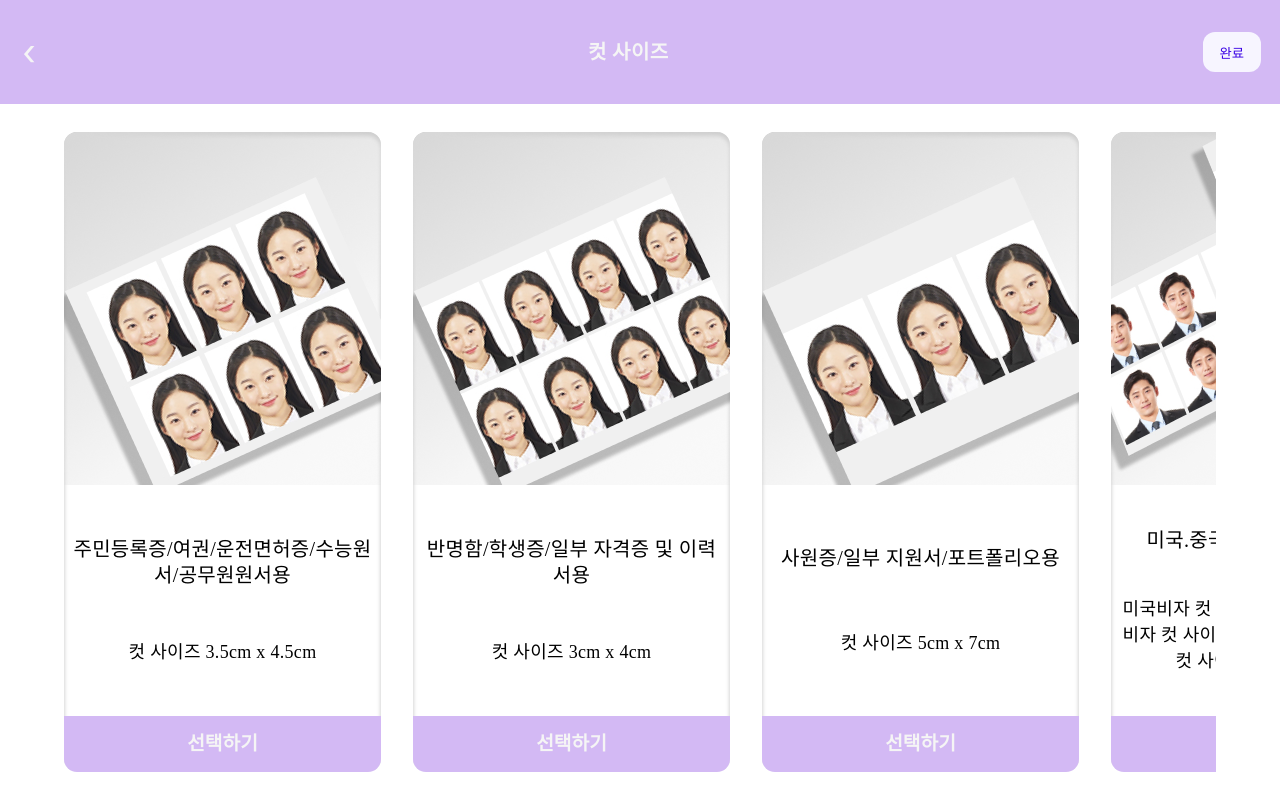
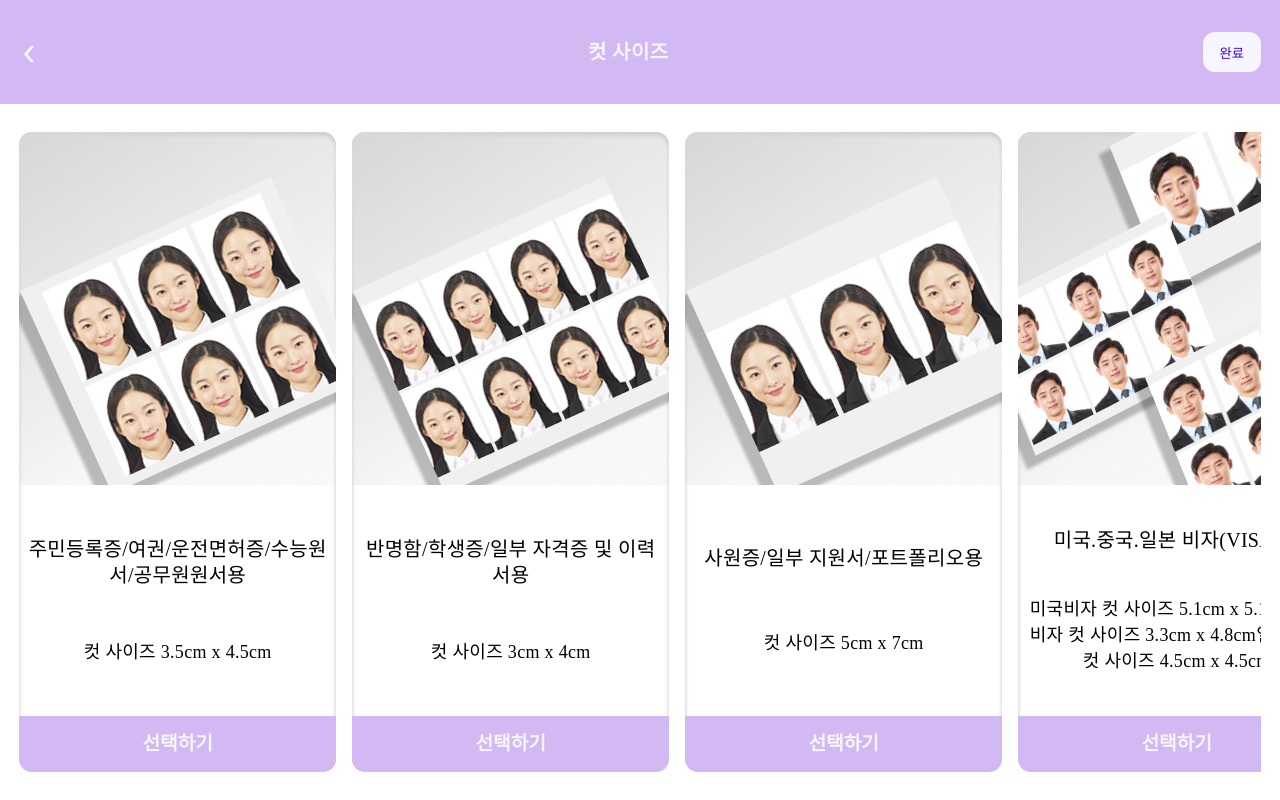
Before and after one commit to hongii/id-photo-web, a Next.js app in the folder client/: page /cut-size-decision in a window 1280 px wide. Built offline with nearby package versions, Linux system fonts and the light colour scheme.

Commit message:
Fix: test code is modified

```diff
--- a/client/components/Card.tsx
+++ b/client/components/Card.tsx
@@ -1,32 +1,33 @@
-import React from 'react'
+import React from 'react';
 import Image from 'next/image';
 import { CardInfo } from '../constants/cutSizeData';
 import styles from '../pages/cut-size-decision/CutSizeDecision.module.css';
 
 const imgSrc: string[] = [
-	"/images/passportImg1.png",
-	"/images/studentIdImg2.png",
-	"/images/employeeIDImg3.png",
-	"/images/visaImg4.png",
+  '/images/passportImg1.png',
+  '/images/studentIdImg2.png',
+  '/images/employeeIDImg3.png',
+  '/images/visaImg4.png',
 ];
 
-const Card = ({ ...card }: CardInfo) => (
-	<div>
+interface IProps {
+  card: CardInfo;
+}
+
+const Card = ({ card }: IProps) => (
   <li className={styles.card__item} aria-label="cut size item">
-			<div className={styles.card__image} >
     <Image
       src={imgSrc[card.id]}
-					alt={ card.title}
+      alt={`${card.title} 컷 사이즈`}
       width="317"
       height="353"
-					layout="responsive"
     />
-			</div>
+
     <p className={styles['cut-title']}>{card.title}</p>
     <p className={styles['cut-size']}>{card.cutSize}</p>
-			<button className={styles['select-btn']} type="button">선택하기</button>
+    <button className={styles['select-btn']} type="button">
+      선택하기
+    </button>
   </li>
-	</div>
 );
-
 export default Card;
--- a/client/pages/cut-size-decision/CutSizeDecision.module.css
+++ b/client/pages/cut-size-decision/CutSizeDecision.module.css
@@ -1,4 +1,4 @@
-.container{
+.container {
   max-height: 100vh;
 }
 
@@ -40,7 +40,7 @@
   color: #f5f5f5;
 }
 
-.complete-btn{
+.complete-btn {
   padding: 10px 14px;
   gap: 6px;
 
@@ -65,21 +65,21 @@
   clip: rect(0, 0, 0, 0);
 }
 
-.card-container{
+.card-container {
   display: flex;
   align-items: center;
   justify-content: center;
   height: calc(100vh - 104px);
 }
 
-.card__list{
+.card__list {
   display: flex;
   align-items: center;
   justify-content: space-between;
-	gap: 32px;
-	margin: 1.3rem auto;
+  gap: 1rem;
+  margin: 1.2rem;
 
-	width: 90vw;
+  width: 100%;
   aspect-ratio: auto;
 
   overflow-x: scroll;
@@ -91,7 +91,7 @@
   display: none;
 }
 
-.card__item{
+.card__item {
   display: flex;
   flex-direction: column;
   justify-content: space-between;
@@ -102,12 +102,7 @@
   box-shadow: inset 0px 4px 4px rgba(0, 0, 0, 0.25);
 }
 
-.card__image{
-	/* max-width: 400px; */
-	/* max-height: 424px; */
-}
-
-.cut-title{
+.cut-title {
   font-family: 'Work Sans';
   font-style: normal;
   font-weight: 400;
@@ -119,7 +114,7 @@
   letter-spacing: 0.3px;
 }
 
-.cut-size{
+.cut-size {
   font-family: 'Work Sans';
   font-style: normal;
   font-weight: 400;
@@ -132,7 +127,7 @@
   letter-spacing: 0.3px;
 }
 
-.select-btn{
+.select-btn {
   display: flex;
   flex-direction: column;
   justify-content: center;
@@ -141,7 +136,7 @@
   width: 317px;
   /* gap: 6px; */
 
-	color: #F5F5F5;
+  color: #f5f5f5;
   font-family: 'Work Sans';
   font-style: normal;
   font-weight: 700;
@@ -149,8 +144,7 @@
   line-height: 24px;
   white-space: nowrap;
 
-	background: #D3B9F4;
+  background: #d3b9f4;
   border-radius: 0px 0px 13px 13px;
-	border:none;
-
+  border: none;
 }
--- a/client/pages/cut-size-decision/index.tsx
+++ b/client/pages/cut-size-decision/index.tsx
@@ -1,9 +1,9 @@
-import React,{useState} from 'react';
+import React, { useState } from 'react';
 import type { NextPage } from 'next';
 import Head from 'next/head';
 import Link from 'next/link';
 import styles from './CutSizeDecision.module.css';
-import Card  from '../../components/Card';
+import Card from '../../components/Card';
 import { CardInfo, cutSizeData } from '../../constants/cutSizeData';
 
 const CutSizeDecision: NextPage = () => {
@@ -32,16 +32,26 @@ const CutSizeDecision: NextPage = () => {
         </button>
       </header>
       <main className={styles.main}>
-        <section className={styles["card-container"]}>
-          <h2 className={styles["screen-reader-only"]}>최종 사진 크기 선택</h2>
+        <section className={styles['card-container']}>
+          <h2 className={styles['screen-reader-only']}>최종 사진 크기 선택</h2>
           <ul className={styles.card__list} aria-label="컷 사이즈 목록">
-            {
-              cards.map((card) => <Card title={card.title} id={card.id} cutSize=
-                {card.cutSize} key={card.id} />)
-            }
+            {cards.map((card) => (
+              <Card card={card} key={card.id} />
+            ))}
           </ul>
         </section>
+
+        {/* 아래 태그는 삭제할 예정 => test통과를 위한 태그 */}
         <ul>
+          <li aria-label="item link">
+            <i role="presentation" />
+          </li>
+          <li aria-label="item link">
+            <i role="presentation" />
+          </li>
+          <li aria-label="item link">
+            <i role="presentation" />
+          </li>
           <li aria-label="item link">
             <i role="presentation" />
           </li>
@@ -49,6 +59,6 @@ const CutSizeDecision: NextPage = () => {
       </main>
     </div>
   );
-}
+};
 
 export default CutSizeDecision;
```
Also changed, not shown: client/constants/cutSizeData.ts (+14 -14 lines), 1 other file (tests, documents, lock files or other folders). Lines whose indentation alone changed are shown as unchanged.
